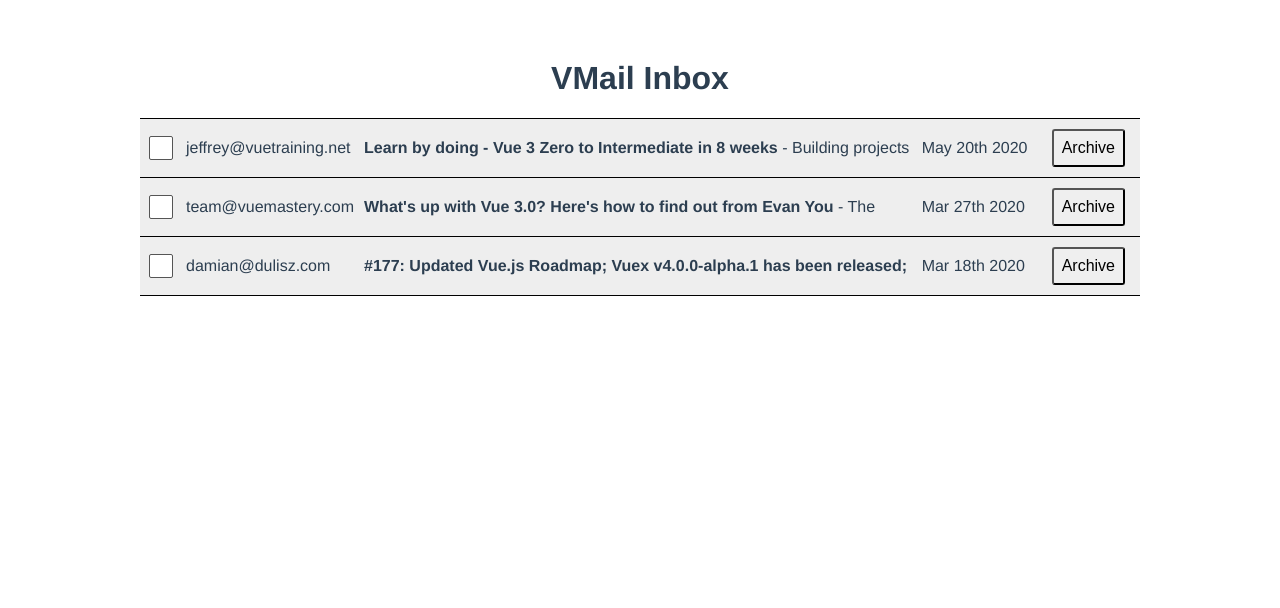
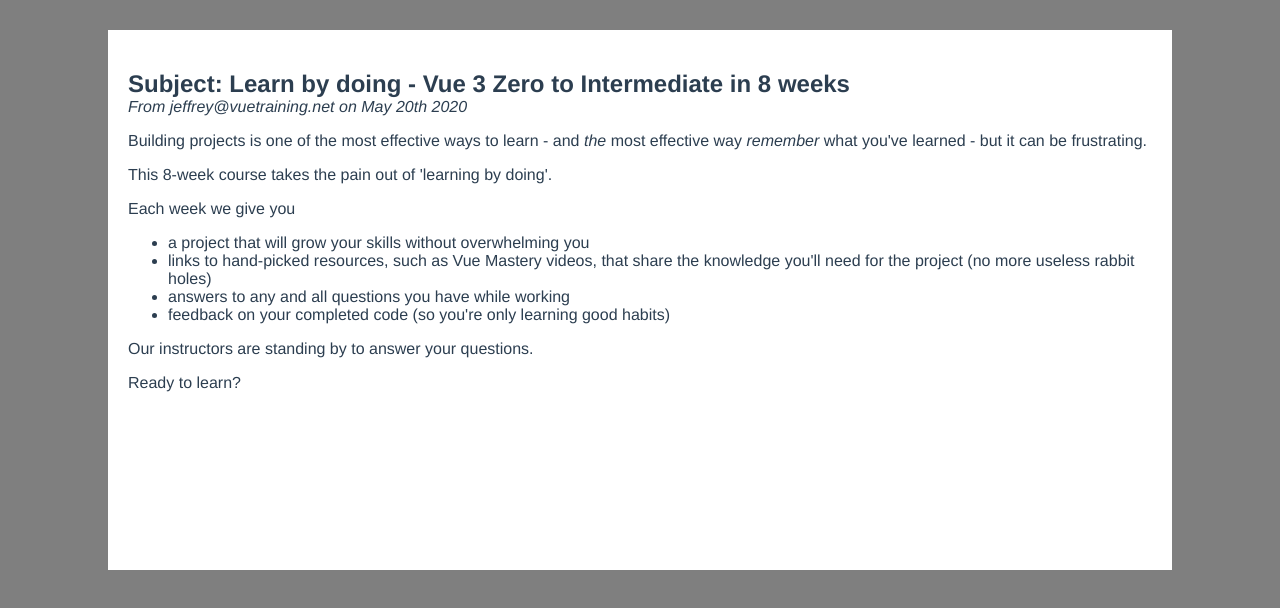
Before and after one commit to sissokho/vue-gmail-clone, a Vue app: page / in a window 1280 px wide. Both pictures are taken after a click on the element 640 px from the left and 148 px from the top of the page. Shown: the top 608 px of the page. Built offline with nearby package versions, Linux system fonts and the light colour scheme; no server answers; data requests are answered from the project's data file.

Commit message:
Email Modal

```diff
--- a/db.json
+++ b/db.json
@@ -16,7 +16,7 @@
       "body": "Building projects is one of the most effective ways to learn - and _the_ most effective way _remember_ what you've learned - but it can be frustrating.\n\nThis 8-week course takes the pain out of 'learning by doing'.\n\nEach week we give you\n\n* a project that will grow your skills without overwhelming you\n* links to hand-picked resources, such as Vue Mastery videos, that share the knowledge you'll need for the project (no more useless rabbit holes)\n* answers to any and all questions you have while working\n* feedback on your completed code (so you're only learning good habits)\n\nOur instructors are standing by to answer your questions.\n\nReady to learn?",
       "sentAt": "2020-05-20T18:25:43.511Z",
       "archived": false,
-      "read": false
+      "read": true
     },
     {
       "id": "3",
--- a/src/components/MailTable.vue
+++ b/src/components/MailTable.vue
@@ -2,9 +2,13 @@
 import { ref, computed } from 'vue'
 import { format } from 'date-fns'
 import axios from 'axios'
+import MailView from '@/components/MailView.vue'
+import ModalView from '@/components/ModalView.vue'
 
 const { data } = await axios.get('http://localhost:3000/emails')
 const emails = ref(data)
+
+const openedEmail = ref(null)
 
 const sortedEmails = computed(() => {
   return [...emails.value].sort((e1, e2) => (e1.sentAt < e2.sentAt ? 1 : -1))
@@ -14,8 +18,9 @@
   return sortedEmails.value.filter((e) => !e.archived)
 })
 
-function readEmail(email) {
+function openEmail(email) {
   email.read = true
+  openedEmail.value = email
 
   updateEmail(email)
 }
@@ -38,7 +43,7 @@
         v-for="email in unarchivedEmails"
         :key="email.id"
         :class="['clickable', { read: email.read }]"
-        @click="readEmail(email)"
+        @click="openEmail(email)"
       >
         <td>
           <input type="checkbox" />
@@ -54,6 +59,10 @@
       </tr>
     </tbody>
   </table>
+
+  <ModalView v-if="openedEmail" @closeModal="openedEmail = null">
+    <MailView :email="openedEmail" />
+  </ModalView>
 </template>
 
 <style scoped></style>
--- /dev/null
+++ b/src/components/MailView.vue
@@ -0,0 +1,23 @@
+<script setup>
+import { format } from 'date-fns'
+import { marked } from 'marked'
+
+defineProps({
+  email: {
+    type: Object,
+    required: true
+  }
+})
+</script>
+
+<template>
+  <div class="email-display">
+    <h2 class="mb-0">
+      Subject: <strong>{{ email.subject }}</strong>
+    </h2>
+    <div>
+      <em>From {{ email.from }} on {{ format(new Date(email.sentAt), 'MMM do yyyy') }}</em>
+    </div>
+    <div v-html="marked(email.body)" />
+  </div>
+</template>
--- /dev/null
+++ b/src/components/ModalView.vue
@@ -0,0 +1,12 @@
+<script setup>
+defineEmits(['closeModal'])
+</script>
+
+<template>
+  <div class="modal">
+    <div class="overlay" @click="$emit('closeModal')"></div>
+    <div class="modal-card">
+      <slot />
+    </div>
+  </div>
+</template>
```
